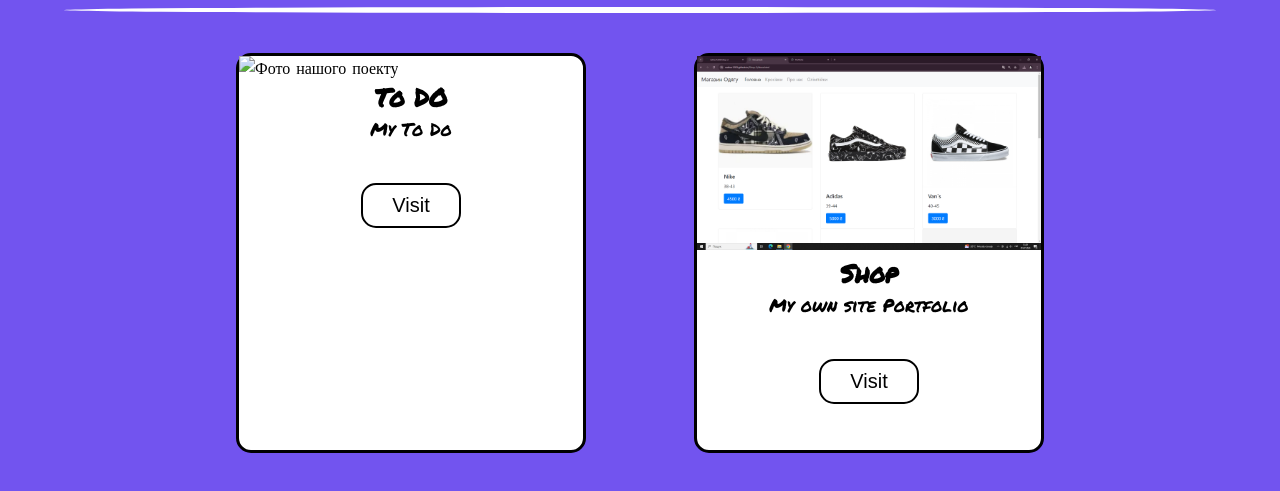
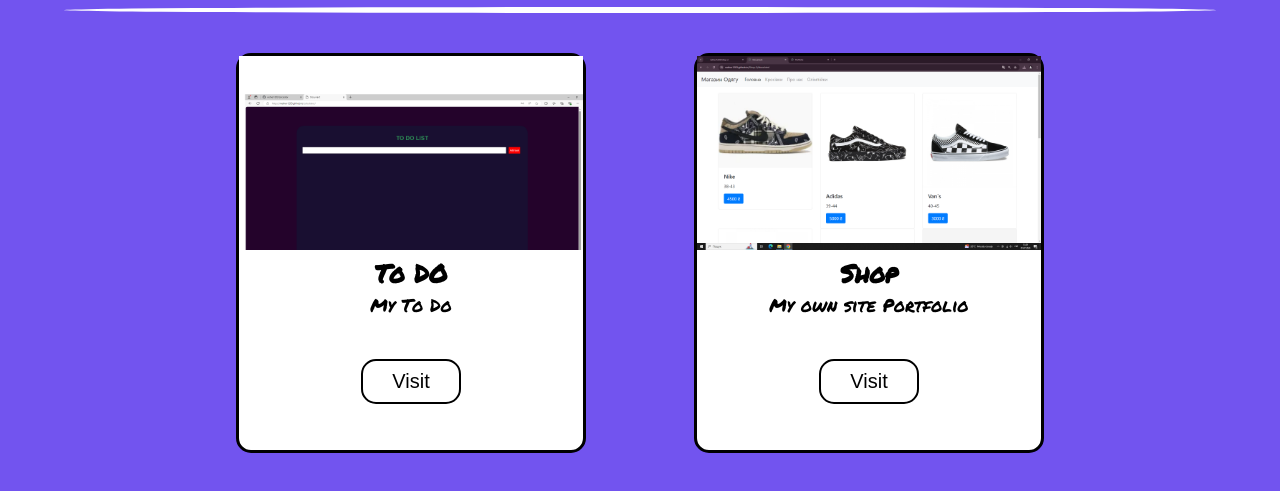
Before and after one commit to nether1203/Portfolio, a plain HTML site: page my_projects.html in a window 1280 px wide. Shown: the part 83-574 px from the top of the page. Drawn offline with nearby package versions, Linux system fonts and the light colour scheme; a web font is replaced by a local one.

Commit message:
Update my_projects.html

```diff
--- a/my_projects.html
+++ b/my_projects.html
@@ -28,7 +28,7 @@
     <div class="cards">
        <div class="card">
           <div class="top">
-             <img src="todolist.png" alt="Фото нашого поекту" class="card_img">
+             <img src="./img/todolist.png" alt="Фото нашого поекту" class="card_img">
           </div>
           <div class="bottom">
              <h3 class="card_title">
```
